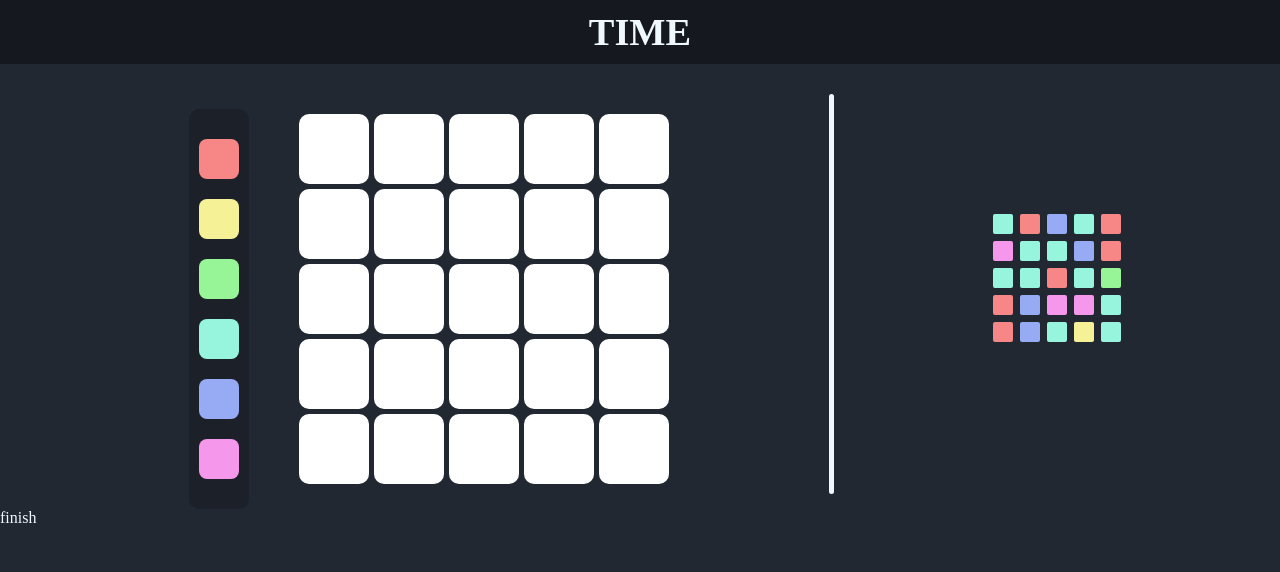
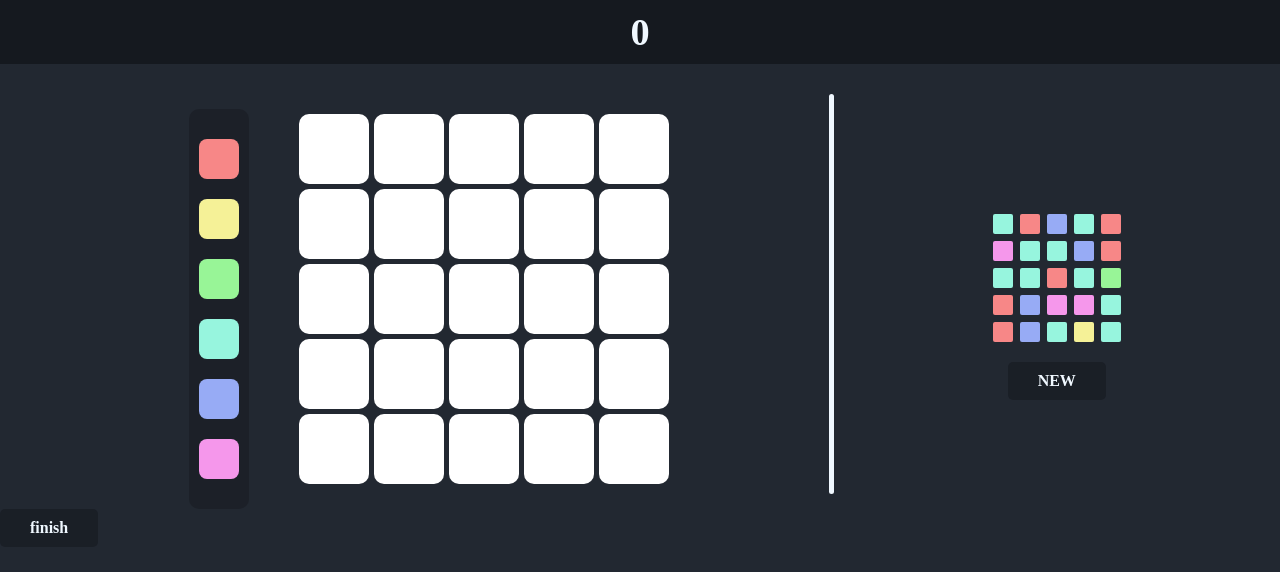
Before and after one commit to vogonPrayas/ColourMatch, a Next.js app in the folder colormatch/: page /singleplayer in a window 1280 px wide. Shown: the top 572 px of the page. Built offline with nearby package versions, Linux system fonts and the light colour scheme.

Commit message:
added timer, made Random button functional and  Some Stylings to buttons

```diff
--- a/colormatch/src/app/components/box.tsx
+++ b/colormatch/src/app/components/box.tsx
@@ -4,17 +4,22 @@ import "../css/box.css"
 import useStore from "../store"
 import { State } from "../store"
 
-const Box = ({ index,small }: { index: number,small:boolean}) => {
+const Box = ({ index,small,Random}: { index: number,small:boolean,Random:boolean}) => {
   const { color,getColor,finalColor,RandomColor,SetRandomColor } = useStore() as State
 
   const [style, setStyle] = React.useState({
     backgroundColor: small?`#${RandomColor[index]}`:"#FFFFFF"
   })
 
+  React.useEffect(()=>{
+    SetRandomColor()
+    setStyle({backgroundColor: small?`#${RandomColor[index]}`:"#FFFFFF"})
+  },[Random])
+
   const meow = () => {
 
     if(small){
-      return
+      SetRandomColor()
     }
 
     else{
--- a/colormatch/src/app/components/random.tsx
+++ b/colormatch/src/app/components/random.tsx
@@ -1,16 +1,34 @@
 import React from 'react'
 import Box from './box';
+import useStore from '../store';
+import { State } from '../store';
+
+import "../css/randomBox.css"
+import "../css/button.css"
+import { read } from 'fs';
+
 const array: number[] = [];
 
 for (let i = 0; i < 25; i++) {
     array.push(i);
   }
+
+
 const Random = () => {
+  const[Random,setRandom]=React.useState(false)
   console.log(array)
+  const {SetRandomColor}=useStore() as State
 
+  const random=()=>{
+    setRandom(!Random)
+  }
   return (
-    <div className="RandomContainer">
-          {array.map(name => (<Box key={name} index={name} small={true}/>))}
+    <div className="RandomCon">
+      <div className="RandomContainer">
+            {array.map(name => (<Box key={name} index={name} small={true} Random={Random}/>))}
+      </div>
+
+      <div className="button sButton center" onClick={random}>NEW</div>
     </div>
   )
 }
--- /dev/null
+++ b/colormatch/src/app/components/timer.tsx
@@ -0,0 +1,20 @@
+import React from 'react'
+import useStore from '../store'
+import { State } from '../store'
+
+const Timer = () => {
+    const {timer,setTimer}=useStore() as State
+    // React.useEffect(() => {
+    //     const intervalId = setInterval(() => {
+    //       setTimer(timer);
+    //     }, 500);
+
+    //     return () => clearInterval(intervalId);
+    //   }, [timer]);
+
+  return (
+    <div className='time'>{timer}</div>
+  )
+}
+
+export default Timer
--- a/colormatch/src/app/css/box.css
+++ b/colormatch/src/app/css/box.css
@@ -22,11 +22,3 @@
     height: 20px;
     border-radius: 2px;
 }
-.RandomContainer{
-    margin-top: 150px;
-    display: grid;
-    grid-template-columns: repeat(5, 20px);
-    GAP:7px;
-    justify-content: center;
-    height: fit-content;
-}
--- a/colormatch/src/app/css/button.css
+++ b/colormatch/src/app/css/button.css
@@ -1,11 +1,20 @@
-.link{
-    background-color: #393E46;
+.button{
+    background-color: #15191f94;
     color: aliceblue;
-    padding: 30px;
+    padding:30px;
     font-weight: bold;
     text-decoration: none;
     width: fit-content;
     min-width: 100px;
+    border-radius: 5px;
+}
+.sButton{
+    min-width: fit-content;
+    padding: 10px 30px;
+}
+.button:hover{
+    background-color: #15191fb6;
+    cursor: pointer;
 }
 .hcontainer{
     margin-top: 40px;
--- /dev/null
+++ b/colormatch/src/app/css/randomBox.css
@@ -0,0 +1,12 @@
+.RandomContainer{
+    margin-top: 150px;
+    display: grid;
+    grid-template-columns: repeat(5, 20px);
+    gap:7px;
+    justify-content: center;
+    height: fit-content;
+}
+.center{
+    margin: auto;
+    margin-top: 20px;
+}
--- a/colormatch/src/app/page.tsx
+++ b/colormatch/src/app/page.tsx
@@ -9,8 +9,8 @@ export default function Home() {
     <div className="MainTop">
       <h1 className="title">COLOR MATCH</h1>
       <div className="hcontainer">
-      <Link href="/singleplayer" className="link" >SINGLE PLAYER</Link>
-      <Link href="/multiplayer" className="link">MULTI PLAYER</Link>
+      <Link href="/singleplayer" className="button" >SINGLE PLAYER</Link>
+      <Link href="/multiplayer" className="button">MULTI PLAYER</Link>
       </div>
     </div>
     </>
--- a/colormatch/src/app/singleplayer/page.tsx
+++ b/colormatch/src/app/singleplayer/page.tsx
@@ -3,7 +3,10 @@ import React from 'react';
 import Box from '../components/box';
 import Colors from '../components/colors';
 import Random from '../components/random';
+import Timer from '../components/timer';
 import "../css/singleplayer.css";
+import "../css/button.css"
+
 import useStore from '../store'
 import { State } from '../store'
 
@@ -19,6 +22,7 @@ const Page: React.FC = () => {
     const go=()=>{
       let COUNT=0
       console.log(finalColor)
+
         for(let i=0;i<RandomColor.length;i++){
           if(finalColor[i]==RandomColor[i]){
             COUNT+=1
@@ -36,7 +40,7 @@ const Page: React.FC = () => {
 
   return (
     <>
-      <div className='time'>TIME</div>
+      <Timer/>
     <div className="con">
       <div className="ColBoxcon">
         <div><Colors /></div>
@@ -46,7 +50,7 @@ const Page: React.FC = () => {
         <div className="border"> </div>
         <Random></Random>
     </div>
-      <div onClick={go} className="link">finish</div>
+      <div onClick={go} className="button sButton">finish</div>
     </>
   );
 }
--- a/colormatch/src/app/store.ts
+++ b/colormatch/src/app/store.ts
@@ -6,7 +6,9 @@ export interface State {
     finalColor: string[];
     getColor: (index: number,col:string) => void;
     RandomColor: string[]; // Added RandomColor property
-    SetRandomColor: (Col: string[]) => void;
+    SetRandomColor: () => void;
+    timer:number;
+    setTimer:(time:number)=>void
 }
 
 const Suffle =(col:string[]):string[]=>{
@@ -23,6 +25,7 @@ const RandomColors: string[] = Suffle(RandomCol)
 const useStore = create<State>((set) => ({
     color: "",
     updateColor: (newColor: string) => set({ color: newColor }),
+
     finalColor: initialColors,
     getColor: (index, col) => {
         set((state) => {
@@ -31,8 +34,12 @@ const useStore = create<State>((set) => ({
             return { finalColor: updatedColors };
         });
     },
-    RandomColor: RandomColors, // Added RandomColor property
-    SetRandomColor: (Col) => { set({ RandomColor: Suffle(Col)}) }
+
+    RandomColor: RandomColors,
+    SetRandomColor: () =>set({ RandomColor: Suffle(RandomColors)}) ,
+
+    timer:0,
+    setTimer:(time:number)=>set({timer:time+1})
 }));
 
 export default useStore;
```
